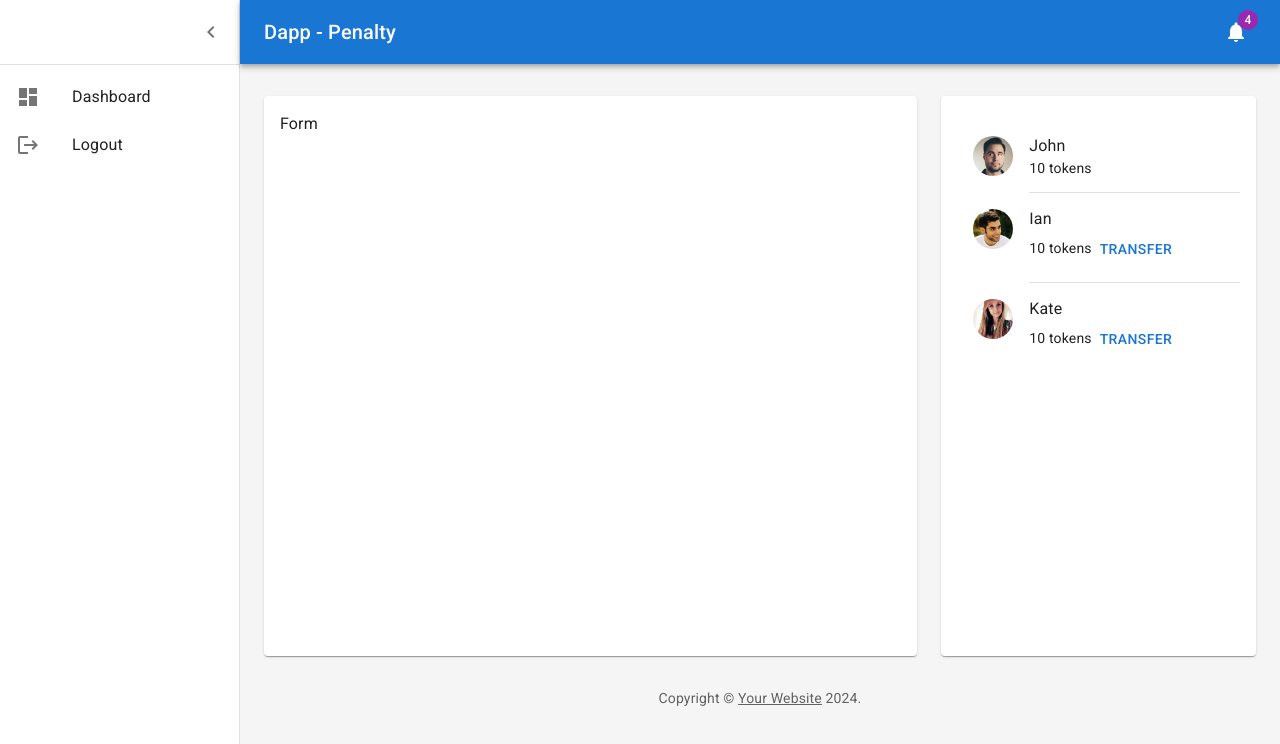
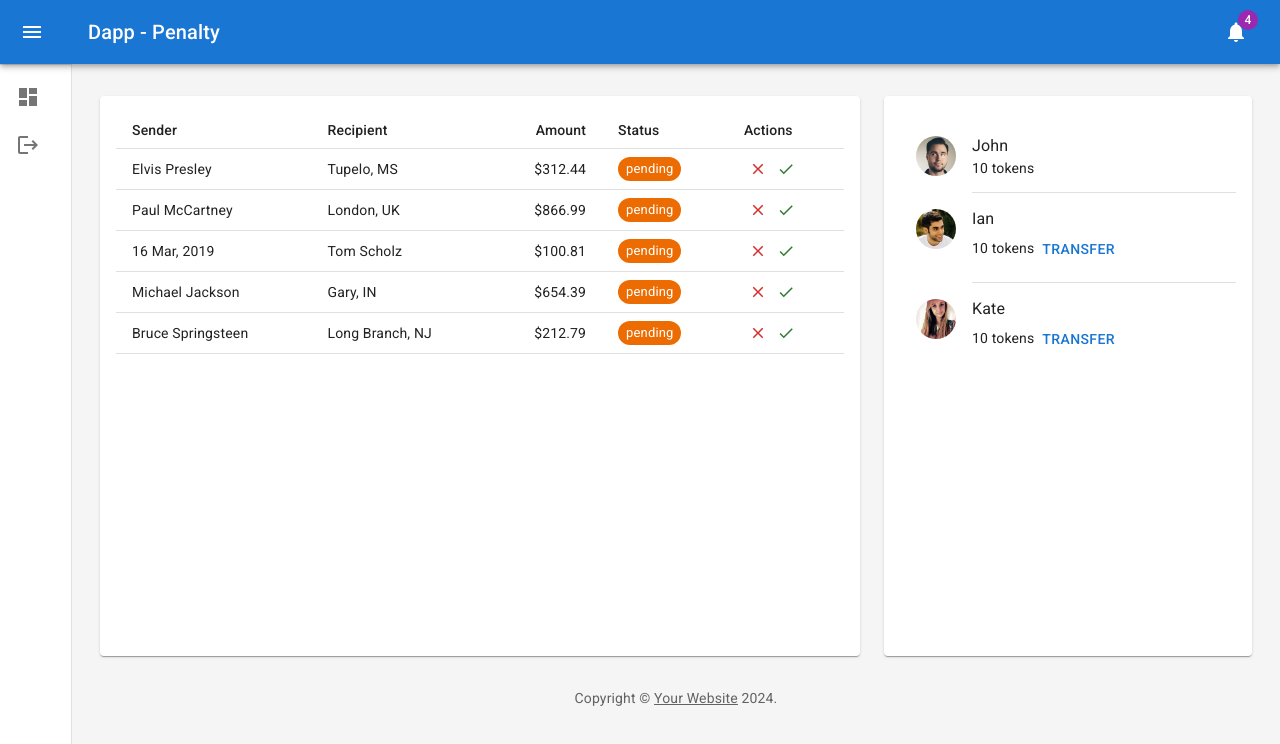
Before and after one commit to myownsumm/tokens-game-demo, a React (Vite) app in the folder frontend/: page /login in a window 1280 px wide. Both pictures are taken after typing "Sample123" into the empty fields and a click on the button "LOGIN". Shown: the top 744 px of the page. Built offline with nearby package versions, Linux system fonts and the light colour scheme; no server answers; what @u-cat/u-notifications would draw is missing.

Commit message:
Do token transfer base components markup.

```diff
--- a/frontend/src/modules/layout/auth.layout.tsx
+++ b/frontend/src/modules/layout/auth.layout.tsx
@@ -24,6 +24,7 @@ import DashboardIcon from '@mui/icons-material/Dashboard';
 import LogoutIcon from '@mui/icons-material/Logout';
 import { useAuth } from '../auth/providers/auth.provider.tsx';
 import { UsersCount } from '../tokens-manage/UsersCount/UsersCount.tsx';
+import { TransferRequests } from '../tokens-manage/TransferRequests/TransferRequests.tsx';
 
 
 function Copyright(props: any) {
@@ -95,7 +96,7 @@ const Drawer = styled(MuiDrawer, { shouldForwardProp: (prop) => prop !== 'open'
 const defaultTheme = createTheme();
 
 const AuthLayout = ({ children }: React.PropsWithChildren) => {
-  const [ open, setOpen ] = React.useState(true);
+  const [ open, setOpen ] = React.useState(false);
   const toggleDrawer = () => {
     setOpen(!open);
   };
@@ -190,7 +191,6 @@ const AuthLayout = ({ children }: React.PropsWithChildren) => {
         >
           <Toolbar/>
 
-
           <Container maxWidth="lg" sx={ { mt: 4, mb: 4 } }>
             <Grid container spacing={ 3 }>
               <Grid item xs={ 12 } md={ 7 } lg={ 8 }>
@@ -200,10 +200,10 @@ const AuthLayout = ({ children }: React.PropsWithChildren) => {
                     display: 'flex',
                     flexDirection: 'column',
                     height: 'auto',
-                    minHeight: '70vh',
+                    minHeight: '70vh'
                   } }
                 >
-                  Form
+                  <TransferRequests/>
                 </Paper>
               </Grid>
               <Grid item xs={ 12 } md={ 5 } lg={ 4 }>
@@ -213,10 +213,10 @@ const AuthLayout = ({ children }: React.PropsWithChildren) => {
                     display: 'flex',
                     flexDirection: 'column',
                     height: 'auto',
-                    minHeight: '70vh',
+                    minHeight: '70vh'
                   } }
                 >
-                  <UsersCount />
+                  <UsersCount/>
                 </Paper>
               </Grid>
             </Grid>
--- /dev/null
+++ b/frontend/src/modules/tokens-manage/TransferRequests/TransferRequests.tsx
@@ -0,0 +1,93 @@
+import * as React from 'react';
+import Table from '@mui/material/Table';
+import TableBody from '@mui/material/TableBody';
+import TableCell from '@mui/material/TableCell';
+import TableHead from '@mui/material/TableHead';
+import TableRow from '@mui/material/TableRow';
+import { Chip, Stack } from '@mui/material';
+import CloseButton from '@mui/icons-material/Close';
+import CheckButton from '@mui/icons-material/Check';
+import IconButton from '@mui/material/IconButton';
+
+// Generate Order Data
+function createData(
+  id: number,
+  sender: string,
+  recipient: string,
+  amount: number
+) {
+  return { id, sender, recipient, amount };
+}
+
+const rows = [
+  createData(
+    0,
+    'Elvis Presley',
+    'Tupelo, MS',
+    312.44
+  ),
+  createData(
+    1,
+    'Paul McCartney',
+    'London, UK',
+    866.99
+  ),
+  createData(
+    2,
+    '16 Mar, 2019',
+    'Tom Scholz',
+    100.81
+  ),
+  createData(
+    3,
+    'Michael Jackson',
+    'Gary, IN',
+    654.39
+  ),
+  createData(
+    4,
+    'Bruce Springsteen',
+    'Long Branch, NJ',
+    212.79
+  )
+];
+
+export function TransferRequests() {
+  return (
+    <React.Fragment>
+      <Table size="small">
+        <TableHead>
+          <TableRow>
+            <TableCell>Sender</TableCell>
+            <TableCell>Recipient</TableCell>
+            <TableCell align="right">Amount</TableCell>
+            <TableCell>Status</TableCell>
+            <TableCell>Actions</TableCell>
+          </TableRow>
+        </TableHead>
+        <TableBody>
+          { rows.map((row) => (
+            <TableRow key={ row.id }>
+              <TableCell>{ row.sender }</TableCell>
+              <TableCell>{ row.recipient }</TableCell>
+              <TableCell align="right">{ `$${ row.amount }` }</TableCell>
+              <TableCell>
+                <Chip size="small" label="pending" color="warning"/>
+              </TableCell>
+              <TableCell>
+                <Stack direction="row" spacing={ 0 }>
+                  <IconButton size="small" aria-label="reject">
+                    <CloseButton fontSize="inherit" color="error"/>
+                  </IconButton>
+                  <IconButton size="small" aria-label="approve">
+                    <CheckButton fontSize="inherit" color="success"/>
+                  </IconButton>
+                </Stack>
+              </TableCell>
+            </TableRow>
+          )) }
+        </TableBody>
+      </Table>
+    </React.Fragment>
+  );
+}
--- a/frontend/src/modules/tokens-manage/UsersCount/UsersCount.tsx
+++ b/frontend/src/modules/tokens-manage/UsersCount/UsersCount.tsx
@@ -6,15 +6,33 @@ import ListItemText from '@mui/material/ListItemText';
 import ListItemAvatar from '@mui/material/ListItemAvatar';
 import Avatar from '@mui/material/Avatar';
 import Typography from '@mui/material/Typography';
-import { Button } from '@mui/material';
+import { Button, Modal } from '@mui/material';
 import { useAuth } from '../../auth/providers/auth.provider.tsx';
 import { USER_IAN_NAME, USER_JOHN_NAME, USER_KATE_NAME, USERS_TO_IDS } from '../../auth/mock.ts';
+import Box from '@mui/material/Box';
 
 
 export function UsersCount() {
   const { userId } = useAuth();
 
+  const [ open, setOpen ] = React.useState(false);
+  const handleOpen = () => setOpen(true);
+  const handleClose = () => setOpen(false);
+
+  const style = {
+    position: 'absolute' as 'absolute',
+    top: '50%',
+    left: '50%',
+    transform: 'translate(-50%, -50%)',
+    width: 400,
+    bgcolor: 'background.paper',
+    border: '2px solid #000',
+    boxShadow: 24,
+    p: 4
+  };
+
   return (
+    <>
       <List sx={ { width: '100%', maxWidth: 360, bgcolor: 'background.paper' } }>
         <ListItem alignItems="flex-start">
           <ListItemAvatar>
@@ -32,7 +50,7 @@ export function UsersCount() {
                 >
                   10 tokens
                 </Typography>
-              { userId !== USERS_TO_IDS[USER_JOHN_NAME] && <Button> Transfer</Button> }
+                { userId !== USERS_TO_IDS[USER_JOHN_NAME] && <Button onClick={ handleOpen }>Transfer</Button> }
               </React.Fragment>
             }
           />
@@ -54,7 +72,7 @@ export function UsersCount() {
                 >
                   10 tokens
                 </Typography>
-              { userId !== USERS_TO_IDS[USER_IAN_NAME] && <Button> Transfer</Button> }
+                { userId !== USERS_TO_IDS[USER_IAN_NAME] && <Button onClick={ handleOpen }>Transfer</Button> }
               </React.Fragment>
             }
           />
@@ -76,11 +94,28 @@ export function UsersCount() {
                 >
                   10 tokens
                 </Typography>
-              { userId !== USERS_TO_IDS[USER_KATE_NAME] && <Button> Transfer</Button> }
+                { userId !== USERS_TO_IDS[USER_KATE_NAME] && <Button onClick={ handleOpen }>Transfer</Button> }
               </React.Fragment>
             }
           />
         </ListItem>
       </List>
+
+      <Modal
+        open={ open }
+        onClose={ handleClose }
+        aria-labelledby="modal-modal-title"
+        aria-describedby="modal-modal-description"
+      >
+        <Box sx={ style }>
+          <Typography id="modal-modal-title" variant="h6" component="h2">
+            Text in a modal
+          </Typography>
+          <Typography id="modal-modal-description" sx={ { mt: 2 } }>
+            Duis mollis, est non commodo luctus, nisi erat porttitor ligula.
+          </Typography>
+        </Box>
+      </Modal>
+    </>
   );
 }
```
Lines whose indentation alone changed are shown as unchanged.
